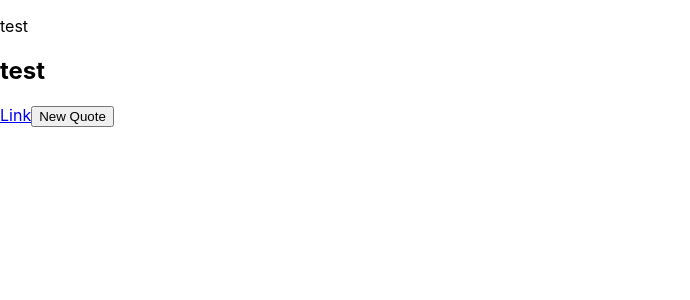
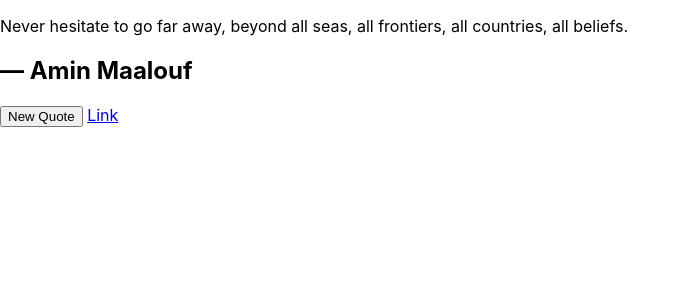
Before and after one commit to sharkantropo/MarkoCodeRepo, a React (Create React App) app in the folder quote-machine/: page / in a window 1280 px wide. Shown: the top 300 px of the page, without its empty margins (0-690 px from the left). Built offline with nearby package versions, Linux system fonts and the light colour scheme.

Commit message:
finished core logic

```diff
--- a/quote-machine/public/index.html
+++ b/quote-machine/public/index.html
@@ -25,6 +25,7 @@
     <noscript>
       You need to enable JavaScript to run this app.
     </noscript>
+	<script src="https://cdn.freecodecamp.org/testable-projects-fcc/v1/bundle.js"></script>
     <div id="root"></div>
     <!--
       This HTML file is a template.
--- a/quote-machine/src/App.js
+++ b/quote-machine/src/App.js
@@ -5,28 +5,7 @@ import { createStore } from 'redux';
 //import logo from './logo.svg';
 //import './App.css';
 
-//Redux
-//Define a constant for change quote message action
-const CHANGE_QUOTE = 'CHANGE_QUOTE';
-// Action, CHANGE_QUOTE triggers store to pick an object from array randomly and return it.
-const quoteChanger = quote => ({ type: CHANGE_QUOTE, quote });
-
-const quoteReducer = (state = "default", action) => {
-	switch (action.type) {
-		case CHANGE_QUOTE:
-			{
-				return { author: action.quote[0],quote: action.quote[1] };
-			}
-		default:
-			{
-				return state;
-			}
-	}
-};
-
-const store = createStore(quoteReducer);
-
-//React
+// Data and functions
 const quotes_array = [{
 	'quote': 'Not all those who wander are lost.',
 	'author': '― J.R.R. Tolkien'
@@ -114,30 +93,81 @@ const setRandquote = (arr) =>
 	let chose = arr.filter((quote, index) => index === pnum);
 	return [chose[0].author,chose[0].quote];
 }
+const dataValidation= (arr) =>
+{
+	if(typeof arr === "object")
+	{
+		for(let i=0; i< arr.length;i++)
+		{
+			if( !arr[i].hasOwnProperty('author') || !arr[i].hasOwnProperty('quote'))
+			{
+				return false;
+			}
+		}
+		return true;
+	}
+	return false;
+}
 
 
-//Presentational
+//Constant for the message action
+const CHANGE_QUOTE = 'CHANGE_QUOTE';
+//The action function
+const quoteChanger = quote => ({ type: CHANGE_QUOTE, quote });
+
+const quoteReducer = (state = [], action) => {
+	switch (action.type) {
+		case CHANGE_QUOTE:
+			{
+				return { author: action.quote[0],quote: action.quote[1] };
+			}
+		default:
+			{
+				return {author: state[0], quote: state[1]}
+			}
+	}
+};
+
+const store = createStore(quoteReducer,setRandquote(quotes_array));
+
+//React
+
+
+//Containers
 class Screen extends React.Component {
-	constructor(props) {
-		super(props);
-		this.state = { author: "test", quote: "test" };
-		this.handleQuote = this.handleQuote.bind(this);
-	}
-	handleQuote() {
-		this.props.submitNewQuote(this.props.the_quotes);
-		this.setState({ author: this.props.quotes.author , quote: this.props.quotes.quote });
-	}
 	render() {
-		return (<div>
-			<div>
-				<p id="text">{this.state.quote}</p>
-				<h2 id="author">{this.state.author}</h2>
+		return (
+			<div id="display-box">
+				<p id="text">{this.props.quotes.quote }</p>
+				<h2 id="author">{this.props.quotes.author}</h2>
 			</div>
-			<a id="tweet-quote" href="https://www.google.com/">Link</a>
-			<button id="new-quote" onClick={this.handleQuote}>New Quote</button>
-		</div>
 		);
 	}
+}
+
+const QuoteChangerButton= function (props)
+{
+		let handleQuote= (e) =>
+		{
+			e.preventDefault();
+			if(dataValidation(props.the_quotes))
+			{
+				props.submitNewQuote(props.the_quotes);
+			}
+			else
+			{
+				alert('Not a valid data structure');
+			}
+		}
+		return (<button id="new-quote" onClick={handleQuote}>New Quote</button>);
+}
+
+const TweetButton= function (props)
+{
+
+		return (
+			<a id="tweet-quote" href="twitter.com/intent/tweet">Link</a>
+		);
 }
 
 //React-Redux
@@ -152,6 +182,8 @@ const mapDispatchToProps = (dispatch) => {
 	};
 };
 
-const Container = connect(mapStateToProps, mapDispatchToProps)(Screen);
+const ReduxScreenContainer = connect(mapStateToProps, null)(Screen);
+const ReduxButtonContainer = connect(null,mapDispatchToProps)(QuoteChangerButton);
+const ReduxTwitterLink=connect(mapStateToProps,null)(TweetButton);
 
-export  {Container,store,quotes_array};
+export  {ReduxScreenContainer,ReduxTwitterLink,ReduxButtonContainer,store,quotes_array};
--- a/quote-machine/src/index.js
+++ b/quote-machine/src/index.js
@@ -2,10 +2,12 @@ import React from 'react';
 import ReactDOM from 'react-dom';
 import './index.css';
 import {Provider} from 'react-redux';
-import {Container,store,quotes_array} from './App';
+import {ReduxScreenContainer,ReduxTwitterLink,ReduxButtonContainer,store,quotes_array} from './App';
 import * as serviceWorker from './serviceWorker';
 
-class App extends React.Component{ render() { return(<div> <Container the_quotes={quotes_array} /></div>)}};
+//Presentational
+
+class App extends React.Component{ render() { return(<div id="quote-box"> <ReduxScreenContainer /> <ReduxButtonContainer the_quotes={quotes_array}/> <ReduxTwitterLink /></div>)}};
 
 //Render to DOM
 ReactDOM.render(<Provider store={store}><App/></Provider>, document.getElementById('root'));
```
